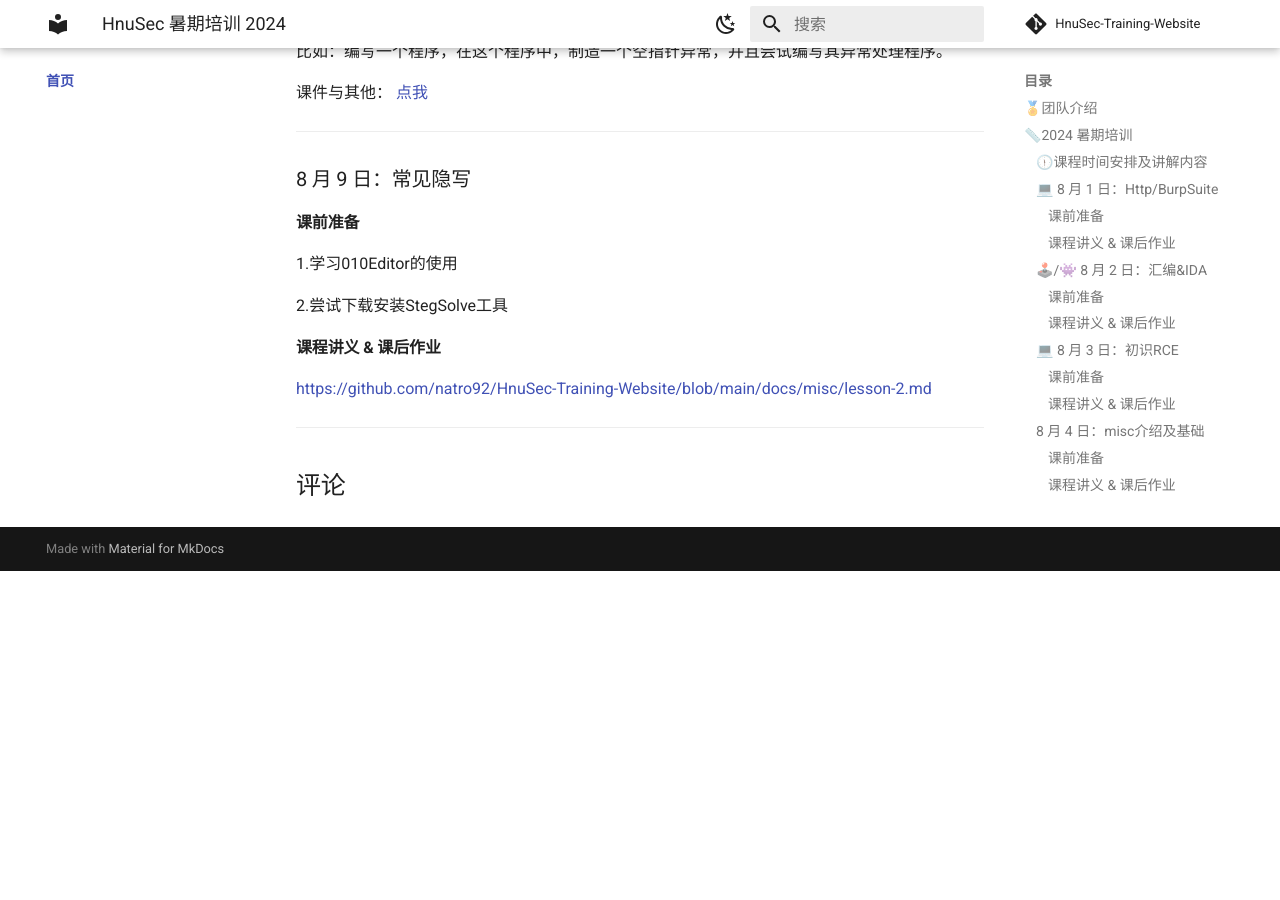
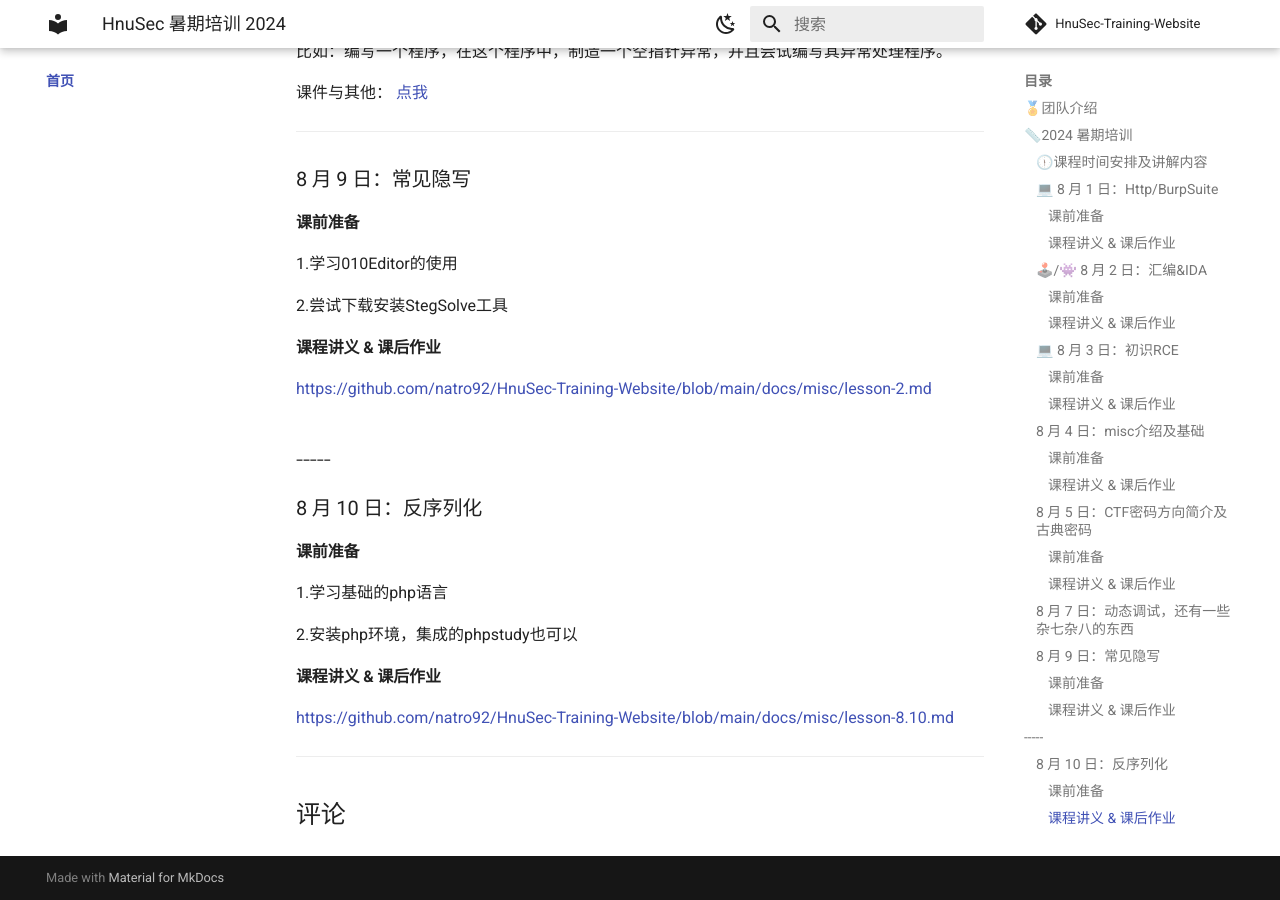
Before and after one commit to natro92/HnuSec-Training-Website, an MkDocs documentation site: the page built from docs/index.md, in a window 1280 px wide and 900 px high, scrolled down 3715 px. Built offline with MkDocs 1.6.1 and Material for MkDocs 9.7.7, drawn with Linux system fonts in a browser that asks for light colours; comment, search, counter and statistics services are not loaded; before the commit the page ends 4286 px from its top, so only the background shows below that.

Commit message:
Update index.md

```diff
--- a/docs/index.md
+++ b/docs/index.md
@@ -157,3 +157,18 @@ HnuSec - 海南大学网安实验室 是隶属于海南大学网络空间安全
 https://github.com/natro92/HnuSec-Training-Website/blob/main/docs/misc/lesson-2.md
 
 -----
+-----
+
+### 8 月 10 日：反序列化
+
+#### 课前准备
+
+1.学习基础的php语言
+
+2.安装php环境，集成的phpstudy也可以
+
+#### 课程讲义 & 课后作业
+
+https://github.com/natro92/HnuSec-Training-Website/blob/main/docs/misc/lesson-8.10.md
+
+-----
```
